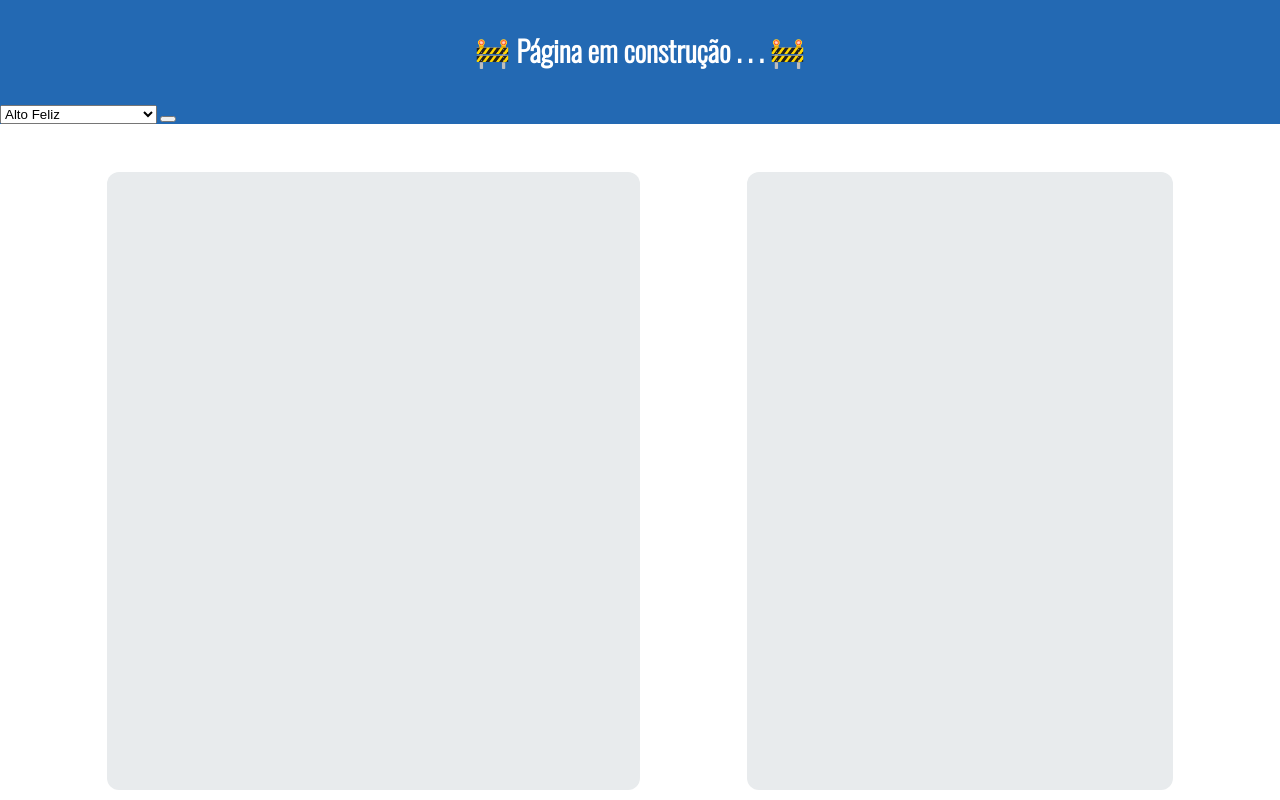
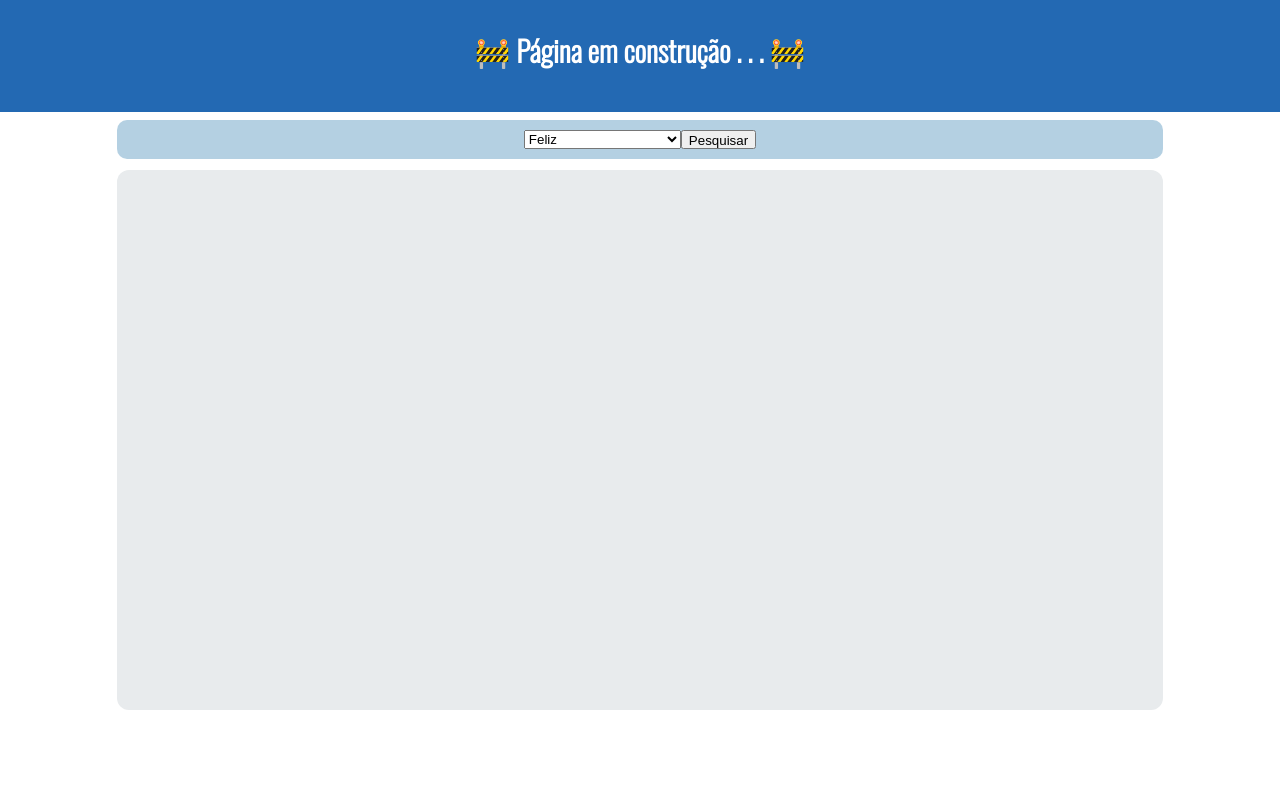
Before and after one commit to ILauro/Multidisciplinar_API, a plain HTML site: page index.html in a window 1280 px wide. Drawn offline with nearby package versions, Linux system fonts and the light colour scheme; no server answers.

Commit message:
Função, select, botão

```diff
--- a/index.html
+++ b/index.html
@@ -11,32 +11,33 @@
         <div id="container">
             <div id="titulo">
                 <h3 id="txt">🚧 Página em construção . . . 🚧</h3>
-                <select>
-                <option id="4300570" class="cidades">Alto Feliz</option>
-                <option id="4301651" class="cidades">Barão</option>
-                <option id="4302352" class="cidades">Bom Princípio</option>
-                <option id="4302659" class="cidades">Brochier</option>
-                <option id="4304689" class="cidades">Capela de Santana</option>
-                <option id="4308102" class="cidades">Feliz</option>
-                <option id="4309555" class="cidades">Harmonia</option>
-                <option id="4311643" class="cidades">Linha Nova</option>
-                <option id="4312401" class="cidades">Maratá</option>
-                <option id="4314035" class="cidades">Montenegro</option>
-                <option id="4316501" class="cidades">Pareci Novo</option>
-                <option id="4318481" class="cidades">Salvador do Sul</option>
-                <option id="4318614" class="cidades">São José do Hortêncio</option>
-                <option id="4319356" class="cidades">São Pedro da Serra</option>
-                <option id="4319505" class="cidades">São Sebastião do Caí</option>
-                <option id="4319752" class="cidades">São Vendelino</option>
-                <option id="4322251" class="cidades">Tupandi</option>
-                <option id="4322541" class="cidades">Vale Real</option>
+
+            </div>
+
+            <div id="call">
+            <select id="select">
+                <option value="4300570" class="cidades">Alto Feliz</option>
+                <option value="4301651" class="cidades">Barão</option>
+                <option value="4302352" class="cidades">Bom Princípio</option>
+                <option value="4302659" class="cidades">Brochier</option>
+                <option value="4304689" class="cidades">Capela de Santana</option>
+                <option value="4308102" class="cidades" selected>Feliz</option>
+                <option value="4309555" class="cidades">Harmonia</option>
+                <option value="4311643" class="cidades">Linha Nova</option>
+                <option value="4311791" class="cidades">Maratá</option>
+                <option value="4312401" class="cidades">Montenegro</option>
+                <option value="4314035" class="cidades">Pareci Novo</option>
+                <option value="4316501" class="cidades">Salvador do Sul</option>
+                <option value="4318481" class="cidades">São José do Hortêncio</option>
+                <option value="4319356" class="cidades">São Pedro da Serra</option>
+                <option value="4319505" class="cidades">São Sebastião do Caí</option>
+                <option value="4319752" class="cidades">São Vendelino</option>
+                <option value="4322251" class="cidades">Tupandi</option>
+                <option value="4322541" class="cidades">Vale Real</option>
                 </select>
-                <button id="bt"></button>
+                <button id="bt" onclick="res()">Pesquisar</button>
             </div>
             <div id="main">
-
-            </div>
-            <div id="side">
 
             </div>
         </div>
--- a/script.js
+++ b/script.js
@@ -18,8 +18,29 @@ document.addEventListener("DOMContentLoaded", function(event) {
 
 
 
-document.getElementById("bt").addEventListener("click", function() {
-    const url = 'http://www.transparencia.gov.br/api-de-dados/bolsa-familia-por-municipio?mesAno=202006&codigoIbge=4312401&pagina=1';
+function res() {
+    const url = 'http://www.transparencia.gov.br/api-de-dados/bolsa-familia-por-municipio?mesAno=202006&codigoIbge=' + document.getElementById("select").value + '&pagina=1';
+
+    var xhr = new XMLHttpRequest();
+
+    xhr.open("GET","https://cors-anywhere.herokuapp.com/"+url);
+    xhr.setRequestHeader("chave-api-dados", "3ba770070f17c5875f2755bdfd2cff7a");
+    xhr.setRequestHeader("Accept", '*/*');
+    xhr.send(null);
+
+    xhr.onreadystatechange = function() {
+        if(xhr.readyState === 4){
+            document.getElementById('bt').innerHTML = JSON.parse(xhr.responseText)['0']['municipio'].nomeIBGE;
+            }
+        }
+};
+
+
+
+// ---------------------------------------------------------------------------------------------------------------------------------------------------------------------------
+
+function date(int, string) {
+    const url = 'http://www.transparencia.gov.br/api-de-dados/bolsa-familia-por-municipio?mesAno=2020' + int +'&codigoIbge=' + string + '&pagina=1';
 
     var xhr = new XMLHttpRequest();
 
@@ -33,7 +54,8 @@ document.getElementById("bt").addEventListener("click", function() {
            console.log(JSON.parse(xhr.responseText));
             }
         }
-});
+
+}
 
 // function capitalizeFirstLetter(string) {
 //     return string.charAt(0).toUpperCase() + string.slice(1).toLowerCase();
--- a/style.css
+++ b/style.css
@@ -17,8 +17,8 @@ body,html{
     grid-template-rows: 1fr 3em 5fr 5em;
     grid-template-areas:
     "tt tt tt tt tt "
-    ". . . . . "
-    ". m . s . "
+    ". c c c . "
+    ". m m m . "
     ". . . . . ";
 }
 #titulo{
@@ -31,16 +31,19 @@ body,html{
     color: white;
 }
 
-/* #line{
-    background-color: #0E4097;
-    height: 1.5em;
-    align-self: flex-end;
-} */
-
-#main{ grid-area: m; }
-#side { grid-area: s; }
-#main, #side{
+#main{
+    grid-area: m;
     background-color: #E8EBED;
     border-radius: 12px;
+    margin: 10px;
+}
 
+#call{
+    grid-area: c;
+    padding: 10px;
+    background-color: #5795be71;
+    display: flex;
+    justify-content: center;
+    border-radius: 10px;
+    margin: 8px 10px 1px 10px;
 }
```
